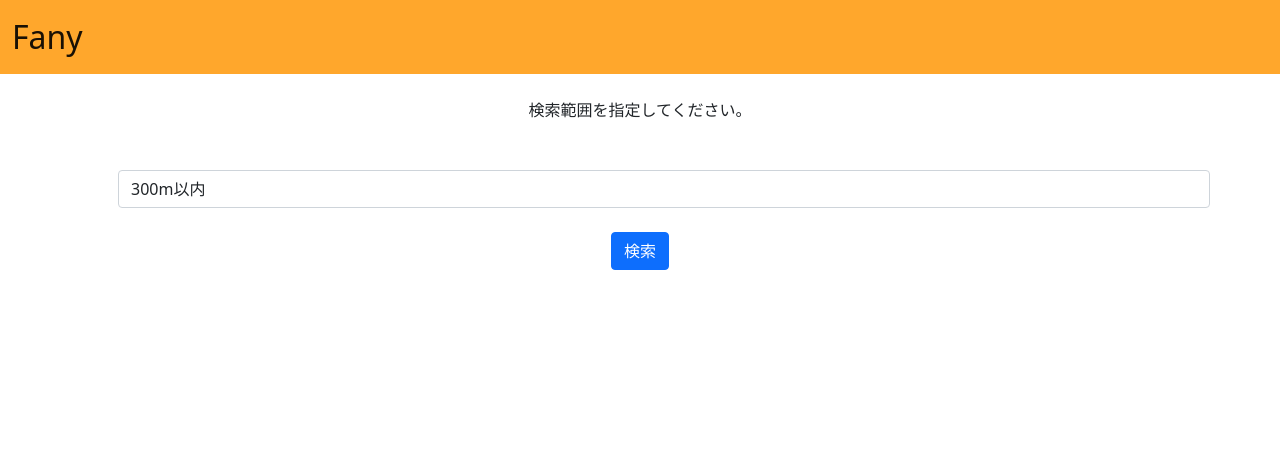
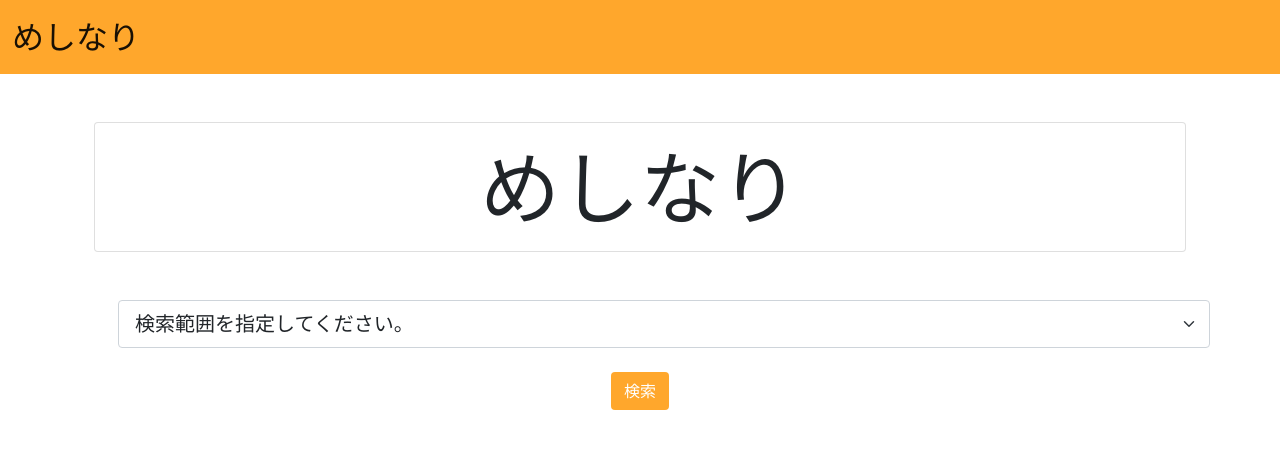
Before and after one commit to a2c6201/Fany, a Flask app: page / in a window 1280 px wide. Shown: the top 449 px of the page. Run offline with Flask 2, Linux system fonts and the light colour scheme; some libraries are stand-ins or nearby versions.

Commit message:
App name変更

```diff
--- a/templates/index.html
+++ b/templates/index.html
@@ -1,22 +1,33 @@
 {% extends "base.html" %} {% block title %}Fany{% endblock %} {% block body %}
 <main class="container text-center">
-  <div class="user-input">
-    {% if error %}
-    <p class="m-3 error alert-danger rounded">{{error}}</p>
-    <p class="m-3 error alert-danger rounded">{{lat, lng}}</p>
-    {% endif %}
-    <div class="form-group">
-      <label class="m-4" for="range">検索範囲を指定してください。</label>
-      <select class="m-4 form-control" name="range" id="range">
-        <option value="1">300m以内</option>
-        <option value="2">500m以内</option>
-        <option value="3">1km以内</option>
-        <option value="4">2km以内</option>
-        <option value="5">3km以内</option>
-      </select>
-    </div>
-    <input id="btn" type="submit" class="btn btn-primary" value="検索" />
+  <div class="card my-5">
+    <div class="card-body display-1">めしなり</div>
   </div>
+  {% if error %}
+  <p class="m-3 error alert-danger rounded">{{error}}</p>
+  {% endif %}
+  <div class="form-group">
+    <select
+      class="form-select form-select-lg m-4"
+      aria-label=".form-select-lg"
+      name="range"
+      id="range"
+    >
+      <option selected>検索範囲を指定してください。</option>
+      <option value="1">300m圏内 (徒歩3分)</option>
+      <option value="2">500m圏内 (徒歩7分)</option>
+      <option value="3">1km圏内 (徒歩10分から15分)</option>
+      <option value="4">2km圏内 (徒歩25分)</option>
+      <option value="5">3km圏内 (車で15分)</option>
+    </select>
+  </div>
+  <input
+    id="btn"
+    type="submit"
+    class="btn text-white"
+    value="検索"
+    style="background-color: #ffa72c"
+  />
 </main>
 
 {% endblock %}
--- a/templates/navbar.html
+++ b/templates/navbar.html
@@ -1,5 +1,5 @@
 <nav class="navbar navbar-light" style="background-color: #ffa72c">
   <div class="container-fluid">
-    <a class="navbar-brand" href="/" style="font-size: 2rem">Fany</a>
+    <a class="navbar-brand" href="/" style="font-size: 2rem">めしなり</a>
   </div>
 </nav>
```
Also changed, not shown: .github/workflows/main_meshinari.yml.
